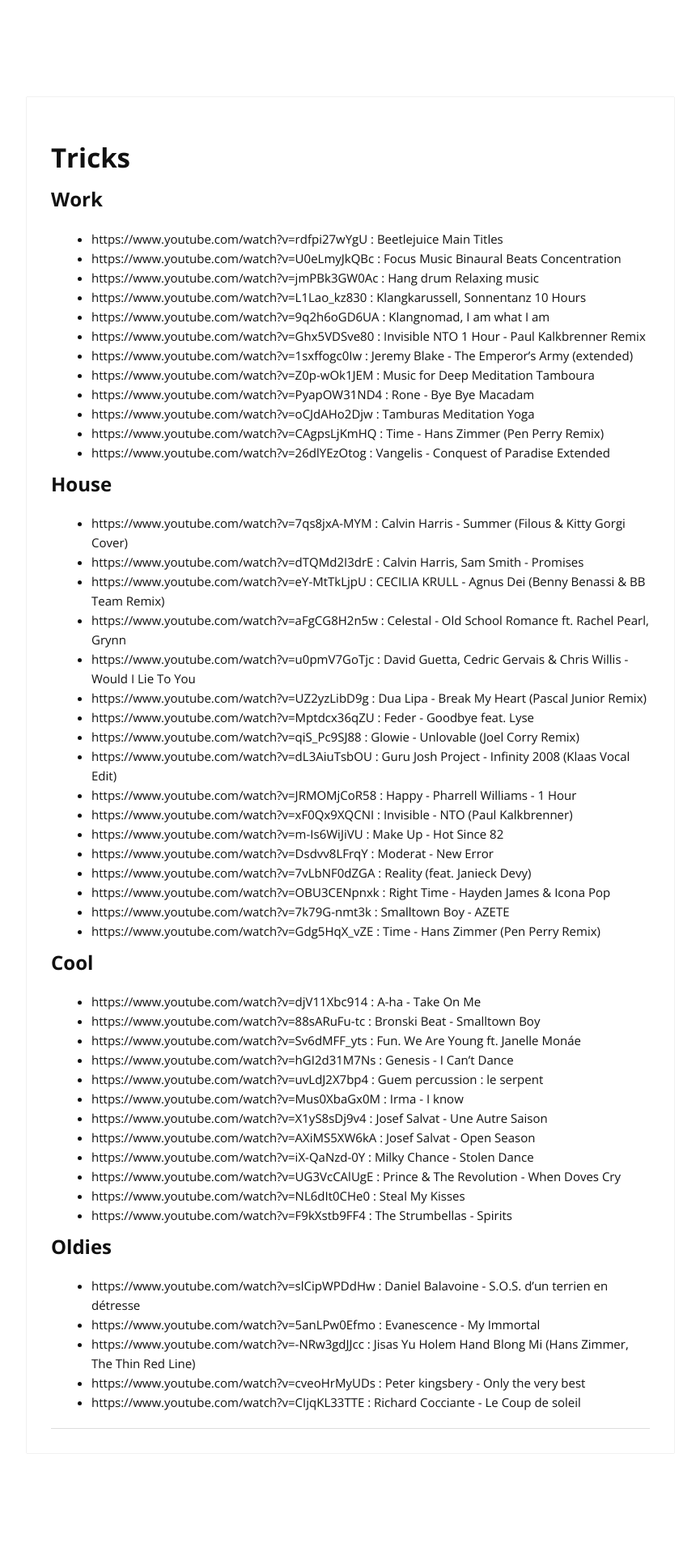
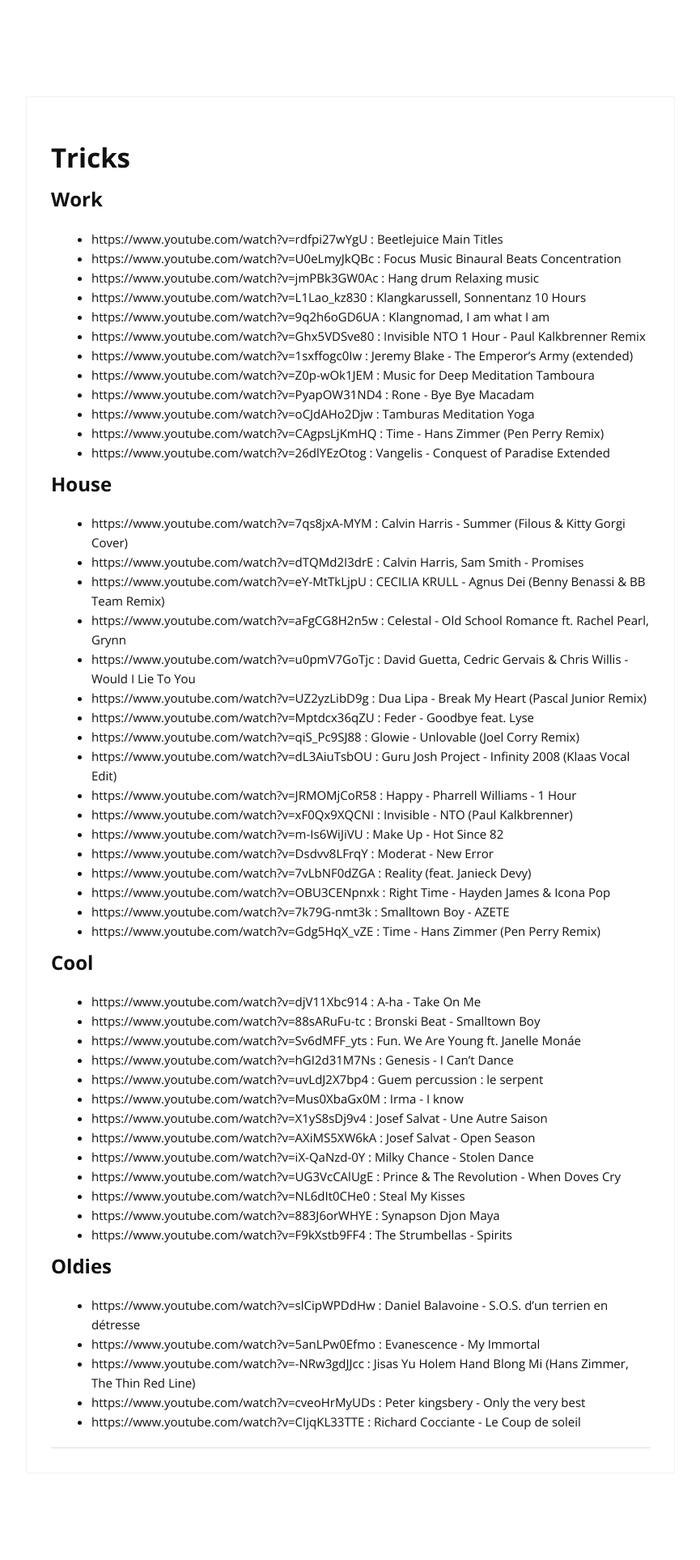
Before and after one commit to cylmat/cylmat.github.io, a Jekyll site: the page built from _pages/musics.md, in a window 1280 px wide. Shown: the whole page at 81% size, without its empty margins (207-1072 px from the left). Built offline with Jekyll 4.4.1, drawn with Linux system fonts in a browser that asks for light colours; nearby versions of some CDN libraries; before the commit the page ends 1903 px from its top, so only the background shows below that.

Commit message:
Update musics.md

```diff
--- a/_pages/musics.md
+++ b/_pages/musics.md
@@ -52,6 +52,7 @@
 - https://www.youtube.com/watch?v=iX-QaNzd-0Y : Milky Chance - Stolen Dance
 - https://www.youtube.com/watch?v=UG3VcCAlUgE : Prince & The Revolution - When Doves Cry
 - https://www.youtube.com/watch?v=NL6dIt0CHe0 : Steal My Kisses
+- https://www.youtube.com/watch?v=883J6orWHYE : Synapson Djon Maya
 - https://www.youtube.com/watch?v=F9kXstb9FF4 : The Strumbellas - Spirits
 
 ## Oldies
```
